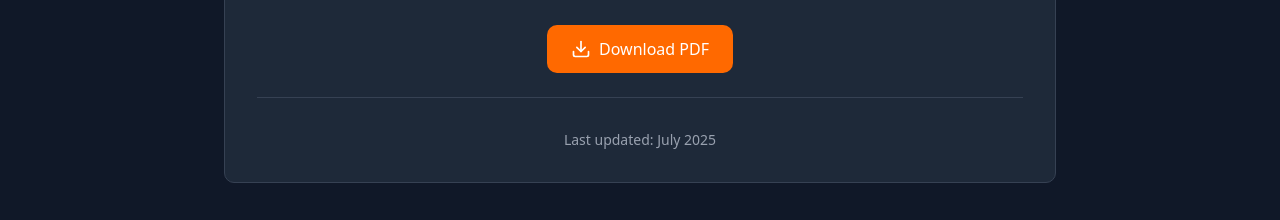
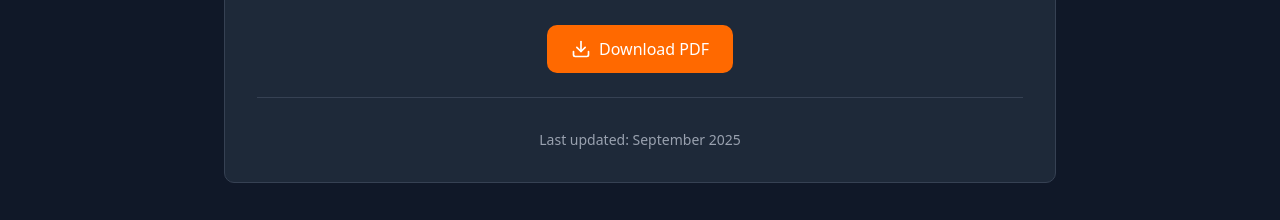
Before and after one commit to akashdanda/PersonalWebsite, a Next.js app: page / in a window 1280 px wide. Shown: the part 5000-5220 px from the top of the page. Built offline with nearby package versions, Linux system fonts and the light colour scheme.

Commit message:
Resume Update

```diff
--- a/components/resume-section.tsx
+++ b/components/resume-section.tsx
@@ -29,7 +29,7 @@
 
 
             <div className="pt-8 border-t border-gray-700">
-              <p className="text-gray-400 text-sm">Last updated: July 2025</p>
+              <p className="text-gray-400 text-sm">Last updated: September 2025</p>
             </div>
           </div>
         </div>
```
Also changed, not shown: 1 other file (tests, documents, lock files or other folders).
